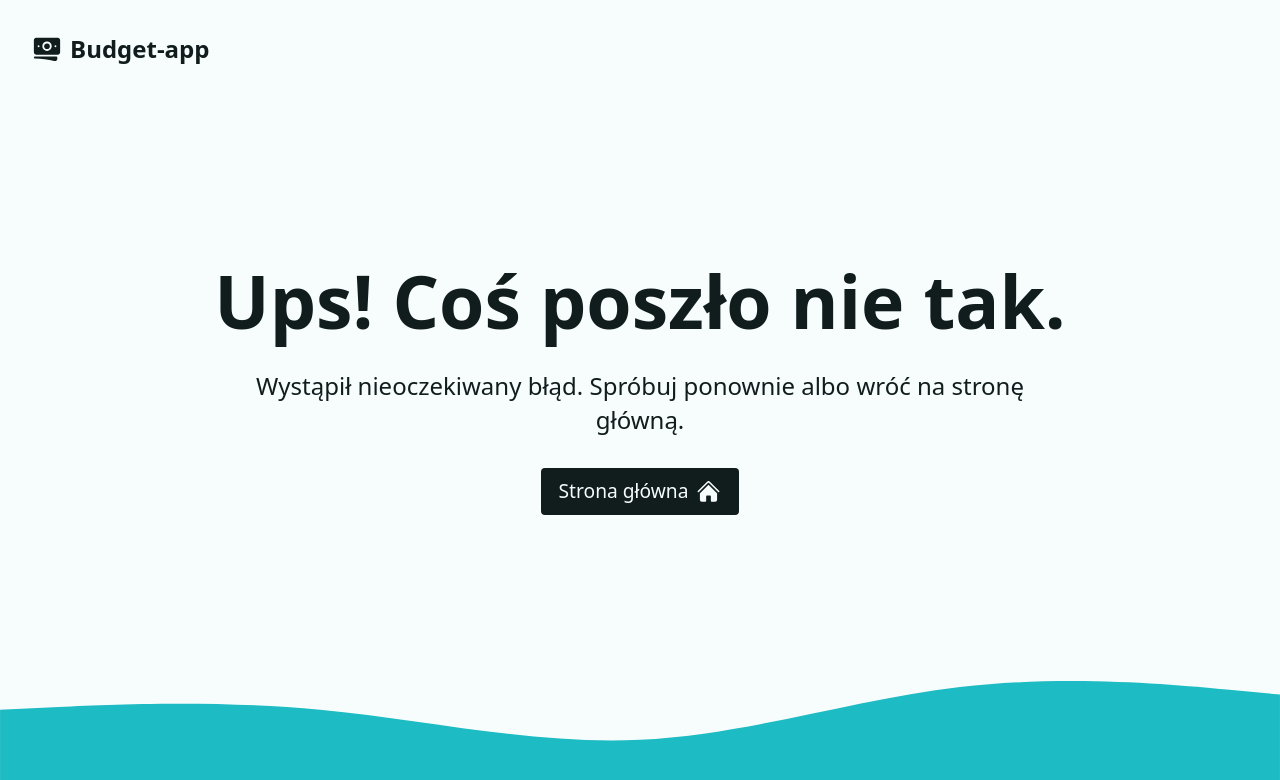
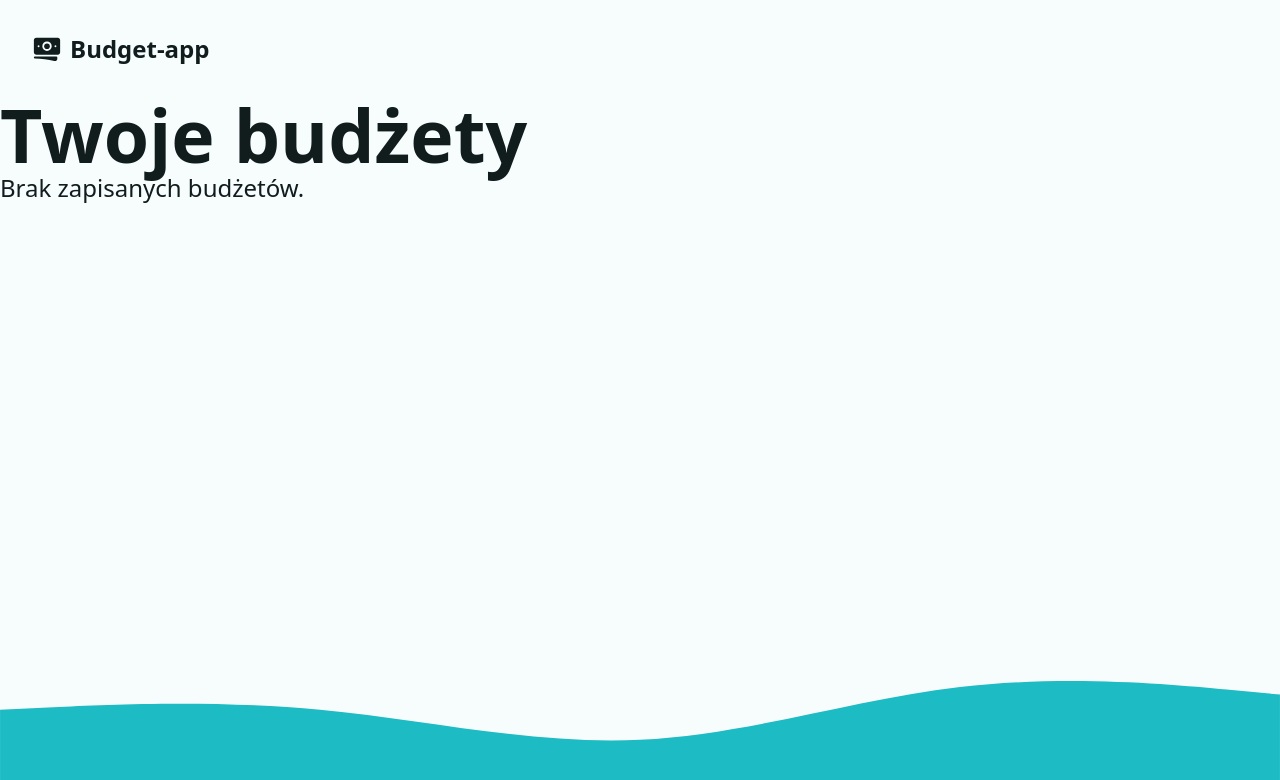
Before and after one commit to matokon/budget-app-ver.0.5, a React (Vite) app in the folder react-router-budget/: page /budgets in a window 1280 px wide. Shown: the top 780 px of the page. Built offline with nearby package versions, Linux system fonts and the light colour scheme.

Commit message:
form on screen not ready

```diff
--- a/react-router-budget/src/App.jsx
+++ b/react-router-budget/src/App.jsx
@@ -14,6 +14,7 @@ import { logoutAction } from "./actions/logout";
 import { Log } from "./pages/Log";
 import { createUserAction } from "./actions/createUser";
 import { budgetAction } from "./actions/budgetAction";
+import BudgetsPage from "./pages/BudgetPage";
 
 function About() {
   return (
@@ -47,6 +48,11 @@ const router = createBrowserRouter([
         errorElement: <Error />
       },
       {
+        path: "budgets",          // czyli /budgets
+        element: <BudgetsPage/>,
+        errorElement: <Error />
+      },
+      {
         path: "about",
         element: <About />
       },
--- /dev/null
+++ b/react-router-budget/src/pages/BudgetPage.jsx
@@ -0,0 +1,29 @@
+import { useEffect, useState } from "react";
+import { getBudgets } from "../helpers";
+
+export default function BudgetsPage() {
+  const [budgets, setBudgets] = useState([]);
+
+  useEffect(() => {
+    const data = getBudgets();  // <- dane z localStorage
+    setBudgets(data);           // <- zapisujesz do state
+  }, []);
+
+  return (
+    <div>
+      <h1>Twoje budżety</h1>
+
+      {budgets.length === 0 ? (
+        <p>Brak zapisanych budżetów.</p>
+      ) : (
+        <ul>
+          {budgets.map((b) => (
+            <li key={b.id}>
+              <strong>{b.name}</strong> – {b.amount} zł
+            </li>
+          ))}
+        </ul>
+      )}
+    </div>
+  );
+}
```
